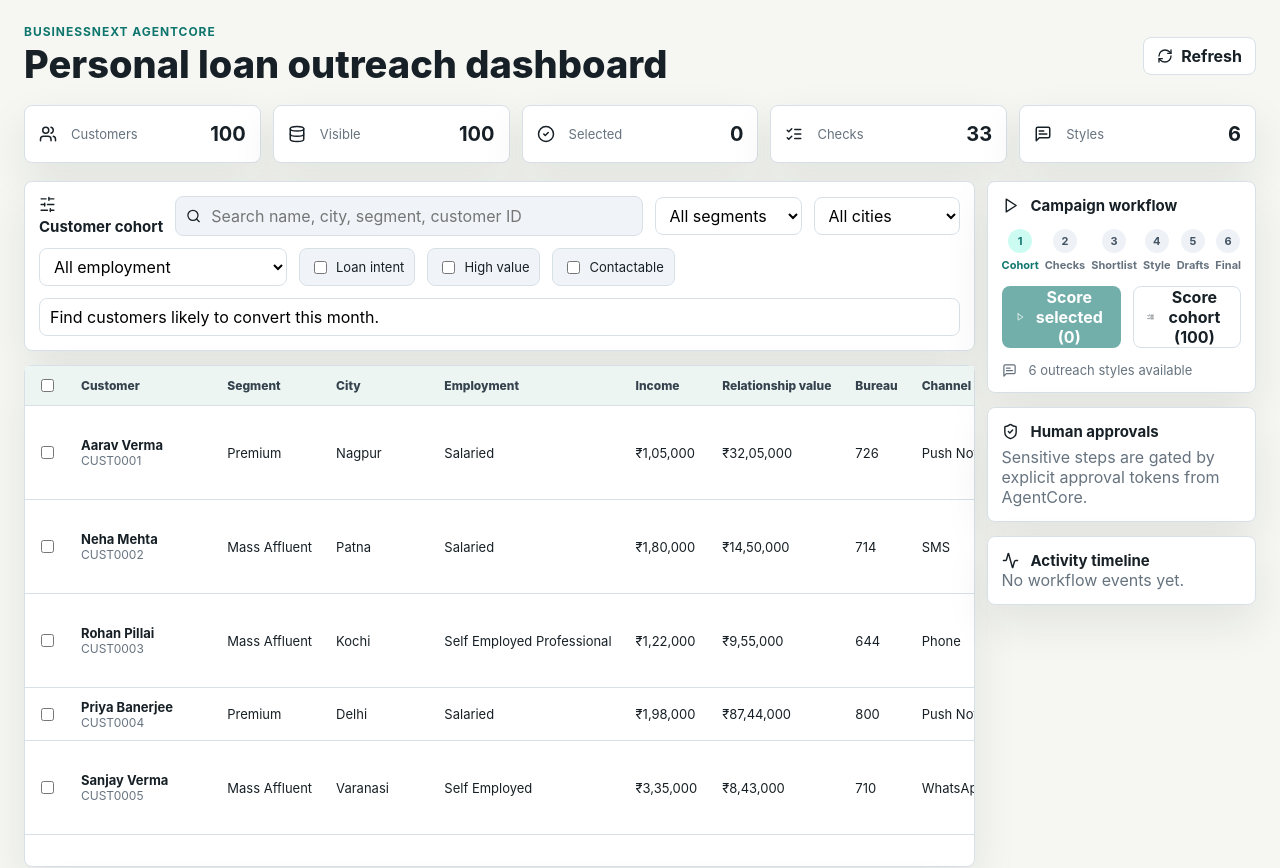
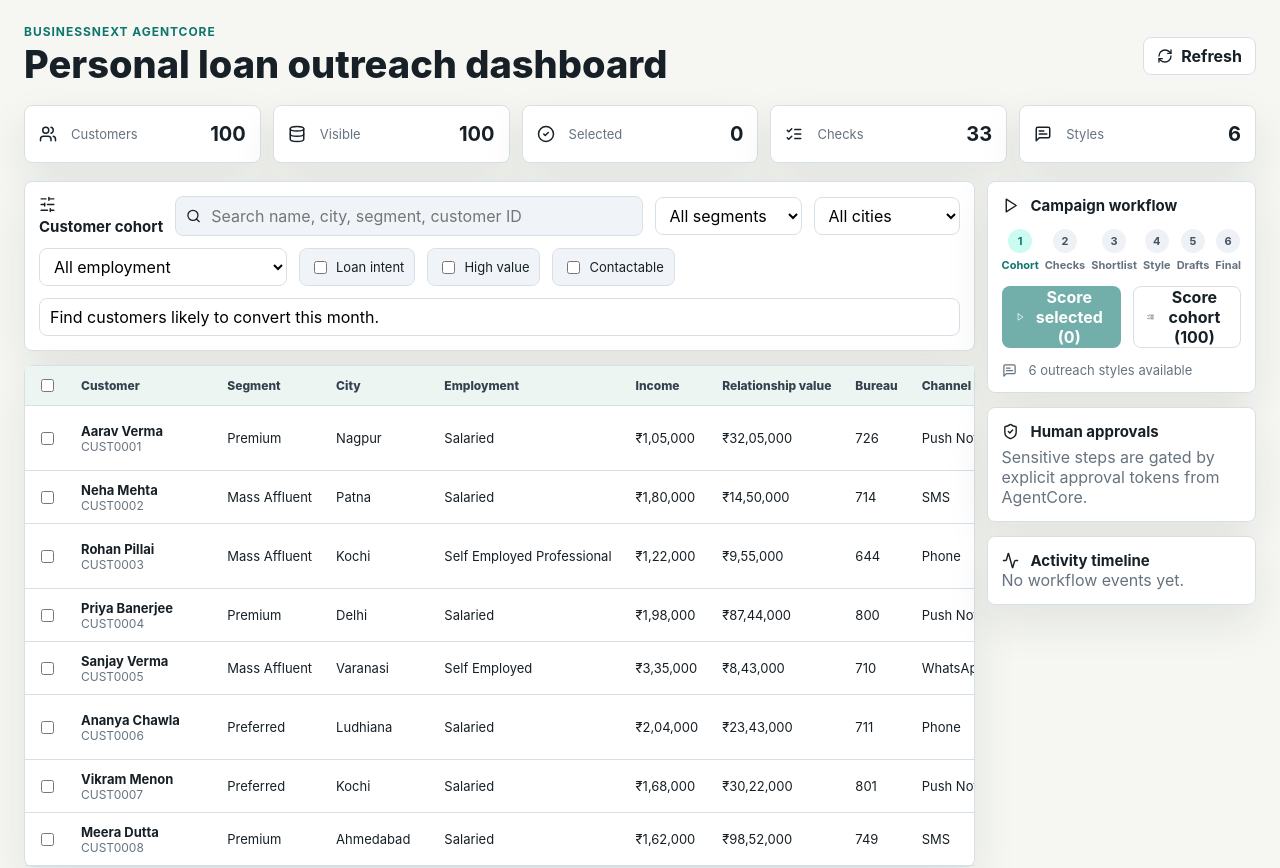
Before and after one commit to sandivya/businessnext_hiring, a Next.js app in the folder apps/dashboard/: page / in a window 1280 px wide. Shown: the top 868 px of the page. Built offline with nearby package versions, Linux system fonts and the light colour scheme.

Commit message:
Refine intent signal display

```diff
--- a/apps/dashboard/src/app/globals.css
+++ b/apps/dashboard/src/app/globals.css
@@ -333,10 +333,8 @@
 }
 
 .intent-cell {
-  display: grid;
-  gap: 5px;
-  min-width: 180px;
-  max-width: 250px;
+  min-width: 220px;
+  max-width: 300px;
 }
 
 .intent-signals {
@@ -359,6 +357,18 @@
   font-weight: 720;
   line-height: 1.25;
   white-space: normal;
+}
+
+.intent-signals .intent-more {
+  background: #dbeafe;
+  color: var(--blue);
+  cursor: help;
+}
+
+.intent-empty {
+  color: var(--muted);
+  font-size: 12px;
+  font-weight: 700;
 }
 
 .check-pill:hover::after,
--- a/apps/dashboard/src/components/CustomerTable.tsx
+++ b/apps/dashboard/src/components/CustomerTable.tsx
@@ -113,25 +113,22 @@
   );
 }
 
-function formatIntentSignalCount(count: number): string {
-  if (count === 0) {
-    return "No signals";
-  }
-  return count === 1 ? "1 signal" : `${count} signals`;
-}
-
 function IntentSignals({ signals }: { signals: string[] }) {
   if (signals.length === 0) {
-    return <span className="pill">No signals</span>;
+    return <span className="intent-empty">None</span>;
   }
-  const visibleSignals = signals.slice(0, 2);
+  const visibleSignals = signals.slice(0, 3);
+  const hiddenSignals = signals.slice(visibleSignals.length);
   const hiddenCount = signals.length - visibleSignals.length;
   return (
     <div className="intent-cell" title={signals.join(", ")}>
-      <span className="pill info">{formatIntentSignalCount(signals.length)}</span>
       <div className="intent-signals">
         {visibleSignals.map((signal) => <span key={signal}>{signal}</span>)}
-        {hiddenCount > 0 ? <span>+{hiddenCount}</span> : null}
+        {hiddenCount > 0 ? (
+          <span className="intent-more" title={hiddenSignals.join(", ")}>
+            +{hiddenCount} more
+          </span>
+        ) : null}
       </div>
     </div>
   );
```
